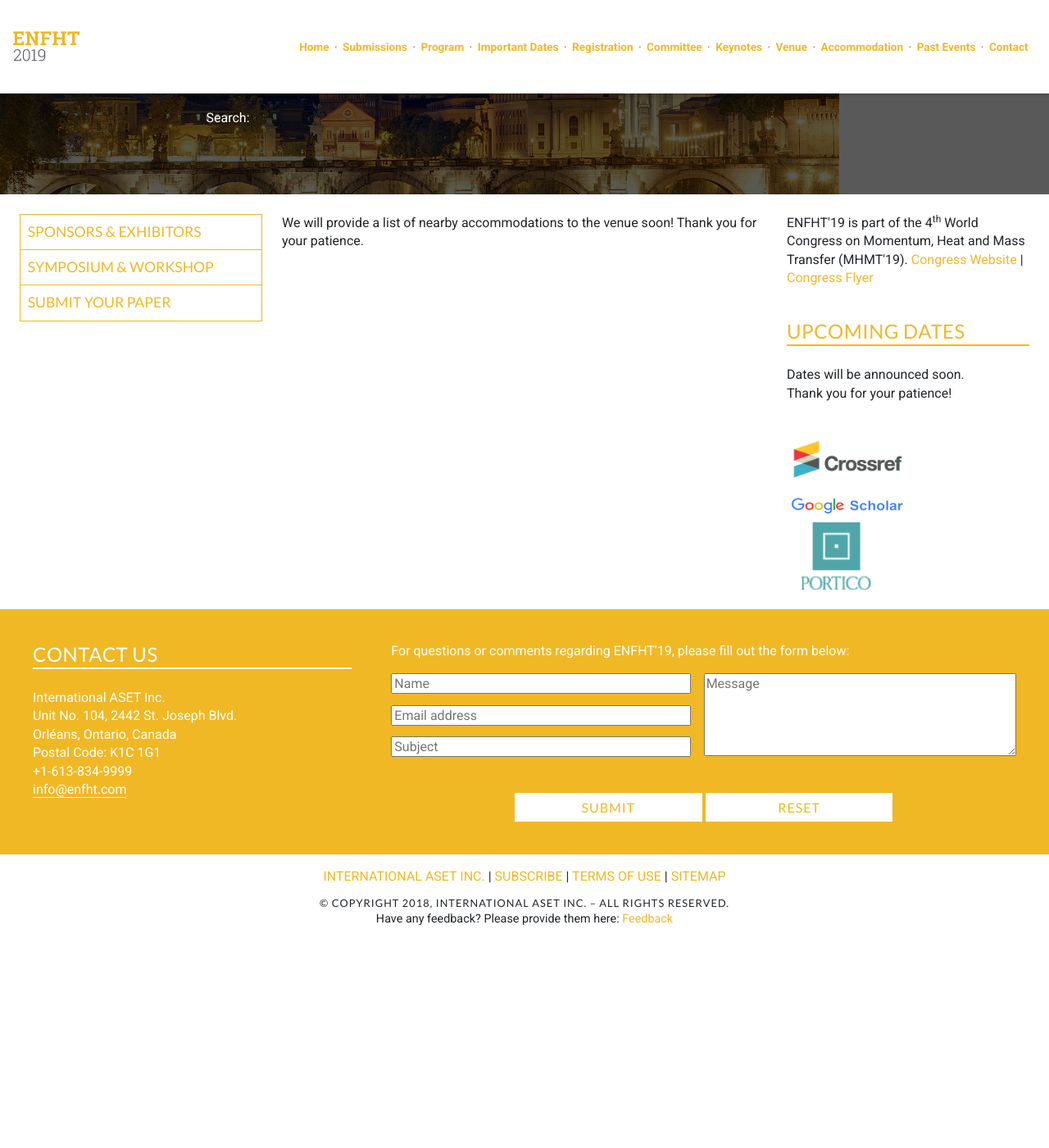
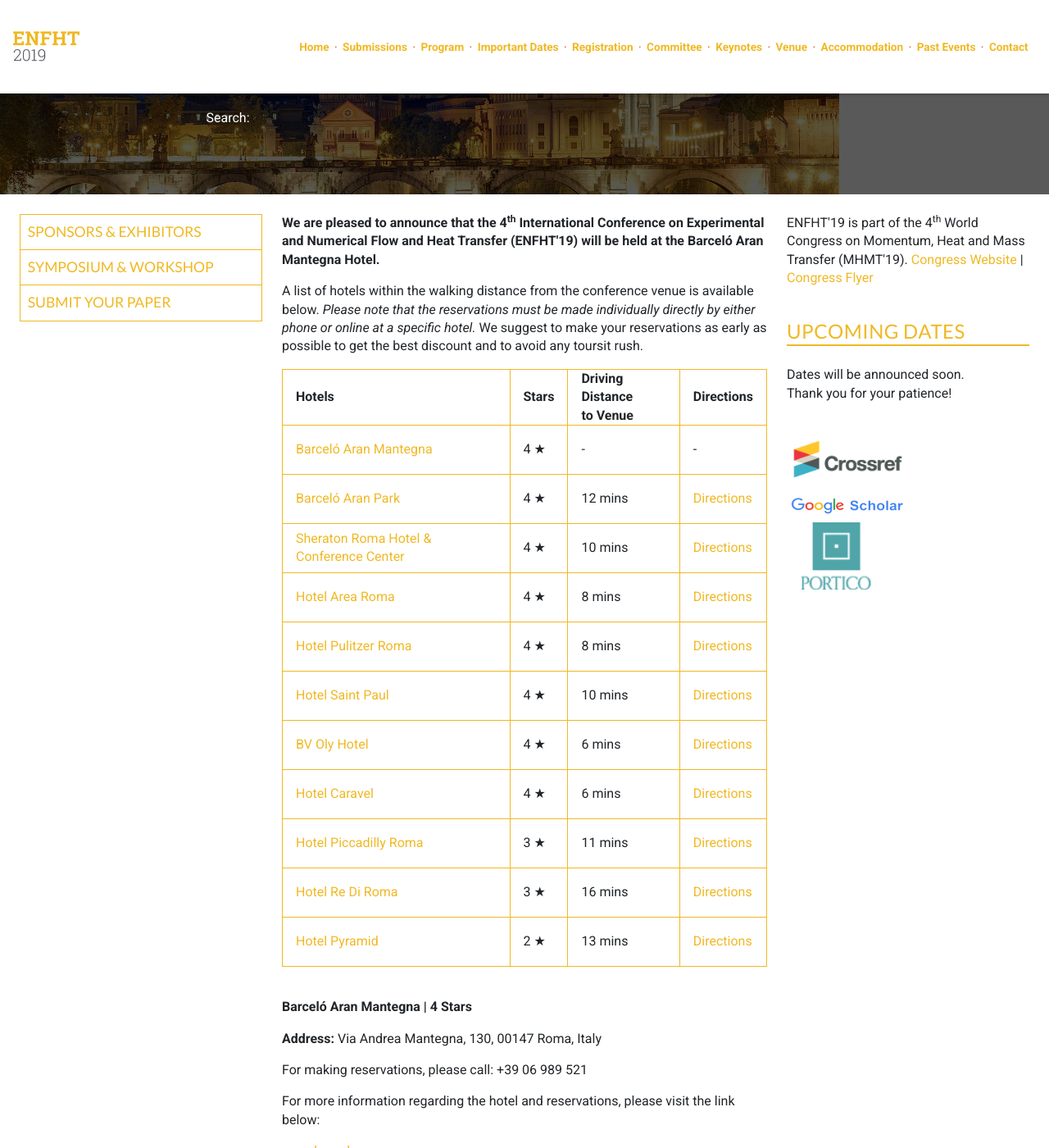
Before and after one commit to intaset/enfht, a Jekyll site: the page built from accommodation.html, in a window 1280 px wide and 1400 px high, scrolled down 243 px. Shown: the whole window at 82% size. Built offline with Jekyll 4.4.1, drawn with Linux system fonts in a browser that asks for light colours; nearby versions of some CDN libraries; Markdown is read by kramdown in place of the engine named in the settings; comment, search, counter and statistics services are not loaded; before the commit the page ends 1390 px from its top, so only the background shows below that; some of the changed text lies outside the part shown.

Commit message:
update venue and accommadation

```diff
--- a/accommodation.html
+++ b/accommodation.html
@@ -8,226 +8,257 @@ keyword: experimental flow conference, expiremental heat transfer conference, nu
 <a id="top"></a>
 <div class="unit unit-s-1 unit-m-1-4-1 unit-l-1-4-1">
   <div class="unit-spacer content">
-  <span class="anchor" id="top"></span>
-   <p class="body">We will provide a list of nearby accommodations to the venue soon! Thank you for your patience.</p>
-    <!--<p class="body">We are pleased to announce that the 4<sup>th</sup> International Conference on Experimental and Numerical Flow and Heat Transfer (ENFHT'19) will be held at the Novotel Budapest Centrum. <!-- More importantly, we have collaborated with the hotel to offer our customers a reduced rate on the accommodations! Please click here for more information: Hotel Alimara Barcelona </p>
+  <!-- <p class="body">We will provide a list of nearby accommodations to the venue soon! Thank you for your patience.</p> -->
 
-    <p class="body">A list of hotels within the walking distance from the conference venue is available below. Please note that the reservations must be made individually directly by either phone or online at a specific hotel. We suggest to make your reservations as early as possible to get the best discount and to avoid any tourist rush.</p>
+<p class="body"><strong>We are pleased to announce that the 4<sup>th</sup> International Conference on Experimental and Numerical Flow and Heat Transfer (ENFHT'19) will be held at the Barceló Aran Mantegna Hotel.</strong></p>
+
+<p class="body">A list of hotels within the walking distance from the conference venue is available below. <i>Please note that the reservations must be made individually directly by either phone or online at a specific hotel.</i> We suggest to make your reservations as early as possible to get the best discount and to avoid any toursit rush.</p>
 
 <table class="accommodation">
   <thead>
     <tr>
     <td><b>Hotels</b></td>
-    <td><b>Google Map Direction</b></td>
-    <td><b>Walking Distance</b></td>
+    <td><b>Stars</b></td>
+    <td><b>Driving Distance <br>to Venue</b></td>
+     <td><b>Directions</b></td>
     </tr>
     </thead>
     <tbody>
   <tr>
-    <td><a href="#Novotel" class="body-link">Hotel Novotel Budapest Centrum</a></td>
+    <td><a href="#Barceló_Aran_Mantegna" class="body-link">Barceló Aran Mantegna</a></td>
+     <td>4 &#9733;</td>
       <td>-</td>
       <td>-</td>
     </tr>
 
     <tr>
-    <td><a href="#1" class="body-link">Hotel Nemzeti Budapest - MGallery Collection</a></td>
-      <td><a href="https://goo.gl/maps/s8h7ufP8iDp" class="body-link">https://goo.gl/maps/s8h7ufP8iDp</a></td>
-      <td>2 Min.</td>
+    <td><a href="#Barceló_Aran_Park" class="body-link">Barceló Aran Park</a></td>
+     <td>4 &#9733;</td>
+     <td>12 mins</td>
+      <td><a href="https://goo.gl/maps/T5LfPBXkb8o" class="body-link" target="_blank">Directions</a></td>
     </tr>
 
     <tr>
-    <td><a href="#2" class="body-link">Atrium Fashion Hotel</a></td>
-      <td><a href="https://goo.gl/maps/SWRe1mLANeH2" class="body-link">https://goo.gl/maps/SWRe1mLANeH2</a></td>
-      <td>2 Min.</td>
+    <td><a href="#Sheraton_Roma_Hotel_&_Conference_Center_4*" class="body-link">Sheraton Roma Hotel & Conference Center </a></td>
+     <td>4 &#9733;</td>
+      <td>10 mins</td>
+      <td><a href="https://goo.gl/maps/dYjKJZPx1Dt" class="body-link" target="_blank">Directions</a></td>
     </tr>
 
     <tr>
-    <td><a href="#3" class="body-link">Boscolo Budapest</a></td>
-      <td><a href="https://goo.gl/maps/Zq57vRKdzWJ2" class="body-link">https://goo.gl/maps/Zq57vRKdzWJ2</a></td>
-      <td>3 Min.</td>
+    <td><a href="#Hotel_Area_Roma_4*" class="body-link">Hotel Area Roma </a></td>
+     <td>4 &#9733;</td>
+     <td>8 mins</td>
+      <td><a href="https://goo.gl/maps/9ikFpY95cTF2" class="body-link" target="_blank">Directions</a></td>
     </tr>
 
     <tr>
-    <td><a href="#4" class="body-link">Hotel Ibis Budapest City</a></td>
-      <td><a href="https://goo.gl/maps/86vwcufwiTy" class="body-link">https://goo.gl/maps/86vwcufwiTy</a></td>
-      <td>3 Min.</td>
+    <td><a href="#Hotel_Pulitzer_Roma_4*" class="body-link">Hotel Pulitzer Roma </a></td>
+     <td>4 &#9733;</td>
+      <td>8 mins</td>
+      <td><a href="https://goo.gl/maps/GQC2dTpieEz" class="body-link" target="_blank">Directions</a></td>
     </tr>
 
     <tr>
-    <td><a href="#5" class="body-link">Courtyard Budapest City Center</a></td>
-      <td><a href="https://goo.gl/maps/etQac3D67tz" class="body-link">https://goo.gl/maps/etQac3D67tz</a></td>
-      <td>4 Min.</td>
+    <td><a href="#Hotel_Saint_Paul_4*" class="body-link">Hotel Saint Paul </a></td>
+     <td>4 &#9733;</td>
+     <td>10 mins</td>
+      <td><a href="https://goo.gl/maps/SkH6SegEMWB2" class="body-link" target="_blank">Directions</a></td>
     </tr>
 
     <tr>
-    <td><a href="#6" class="body-link">The Three Corners Hotel Bristol Budapest</a></td>
-      <td><a href="https://goo.gl/maps/T6nsMKTtFz22" class="body-link">https://goo.gl/maps/T6nsMKTtFz22</a></td>
-      <td>5 Min.</td>
+    <td><a href="#BV_Oly_Hotel_4*" class="body-link">BV Oly Hotel </a></td>
+     <td>4 &#9733;</td>
+      <td>6 mins</td>
+      <td><a href="https://goo.gl/maps/NSaeVSGEYWv" class="body-link" target="_blank">Directions</a></td>
     </tr>
 
     <tr>
-    <td><a href="#7" class="body-link">Elit Hotel</a></td>
-      <td><a href="https://goo.gl/maps/WXQEQchZiBp" class="body-link">https://goo.gl/maps/WXQEQchZiBp</a></td>
-      <td>5 Min.</td>
+    <td><a href="#Hotel_Caravel_4*" class="body-link">Hotel Caravel </a></td>
+     <td>4 &#9733;</td>
+     <td>6 mins</td>
+      <td><a href="https://goo.gl/maps/iMv77zyGMQm" class="body-link" target="_blank">Directions</a></td>
     </tr>
 
     <tr>
-    <td><a href="#8" class="body-link">Queen's Court Hotel &amp; Residence</a></td>
-      <td><a href="https://goo.gl/maps/zNRCPX9y7Jv" class="body-link">https://goo.gl/maps/zNRCPX9y7Jv</a></td>
-      <td>9 Min.</td>
+    <td><a href="#Hotel_Piccadilly_Roma_3*" class="body-link">Hotel Piccadilly Roma </a></td>
+     <td>3 &#9733;</td>
+       <td>11 mins</td>
+      <td><a href="https://goo.gl/maps/V1eX6eA1PC22" class="body-link" target="_blank">Directions</a></td>
     </tr>
 
     <tr>
-    <td><a href="#9" class="body-link">Corinthia Hotel Budapest</a></td>
-      <td><a href="https://goo.gl/maps/TxrcrRsCHB32" class="body-link">https://goo.gl/maps/TxrcrRsCHB32</a></td>
-      <td>9 Min.</td>
+    <td><a href="#Hotel_Re_Di_Roma_3*" class="body-link">Hotel Re Di Roma</a></td>
+     <td>3 &#9733;</td>
+      <td>16 mins</td>
+      <td><a href="https://goo.gl/maps/SBKJBk8Wz972" class="body-link" target="_blank">Directions</a></td>
+    </tr>
+
+    <tr>
+    <td><a href="#Hotel_Pyramid_2*" class="body-link">Hotel Pyramid</a></td>
+     <td>2 &#9733;</td>
+      <td>13 mins</td>
+      <td><a href="https://goo.gl/maps/jftKGNSFjiw" class="body-link" target="_blank">Directions</a></td>
     </tr>
 
   </tbody>
 </table><br>
 
-<span class="anchor" id="Novotel"></span>
+<span class="anchor" id="Barceló_Aran_Mantegna"></span>
 <div class="bottom-border">
-<p class="body bold">Hotel Novotel Budapest Centrum | 4 Stars</p>
-<p class="body"><b>Address:</b> Budapest, Rákóczi út 43-45, 1088 Hungary</p>
+<p class="body bold">Barceló Aran Mantegna | 4 Stars</p>
+<p class="body"><b>Address:</b> Via Andrea Mantegna, 130, 00147 Roma, Italy</p>
 
-<p class="body">For making reservations, please call: +36 1 477 5300<br>
-<b>Group Discount:</b> Information will be provided soon.</p>
+<p class="body">For making reservations, please call: +39 06 989 521<br>
+<!-- <b>Group Discount:</b> Mention the conference to receive a Clarion discount. --></p>
 
-<p class="body"><b>To reserve a room:</b> please download and fill out the <a href="../NovotelBudapestBookingForm_ASET.pdf" class="body-link">Booking Form</a> and send directly to the hotel email address mentioned on the form.</p>
+<p class="body">For more information regarding the hotel and reservations, please visit the link below:</p>
 
-<p class="body">For more information regarding the hotel, please visit the link below:</p>
-
-<a href="http://www.novotel.com/gb/hotel-3560-novotel-budapest-centrum/index.shtml" class="body-link">www.novotel.com/gb/hotel-3560-novotel-budapest-centrum</a>
+<a href="http://www.barcelo.com" class="body-link">www.barcelo.com</a>
 
 <a href="#top" class="top">TOP</a>
-</div><br>
+</div>
 
-<span class="anchor" id="9"></span>
+<span class="anchor" id="Barceló_Aran_Park"></span>
 <div class="bottom-border">
-<p class="body bold">Corinthia Hotel Budapest | 5 Stars</p>
-<p class="body"><b>Address:</b> ERZSÉBET KÖRÚT 43-49 BUDAPEST H-1073</p>
+<p class="body bold">Barceló Aran Park | 4 Stars</p>
+<p class="body"><b>Address:</b> Via Riccardo Forster, 24, 00143 Roma, Italy</p>
 
-<p class="body">For making reservations, please call: +36 1 479 4000 </p>
+<p class="body">For making reservations, please call: +39 06 5107 2135</p>
 
-<p class="body">For more information regarding this hotel or to book online, please visit the link below:</p>
+<p class="body">For more information regarding the hotel and reservations, please visit the link below:</p>
 
-<a href="http://www.corinthia.com/hotels/budapest/?gclid=Cj0KEQjwt763BRDZx_Xg3-Pv2cABEiQAoDfeGOjY3e-ucw7r0JT1o6N7buHK-TI2qdhD3DKyVG9ltrgaAuBc8P8HAQ" class="body-link">www.corinthia.com/hotels/budapest</a>
+<a href="http://www.barcelo.com" class="body-link">www.barcelo.com</a>
 
 <a href="#top" class="top">TOP</a>
-</div><br>
+</div>
 
-<span class="anchor" id="3"></span>
+<span class="anchor" id="Sheraton_Roma_Hotel_&_Conference_Center_4*"></span>
 <div class="bottom-border">
-<p class="body bold">Boscolo Budapest | 5 Stars</p>
-<p class="body"><b>Address:</b> Erzsébet krt. 9/11 - 1073 Budapest, Hungary</p>
+<p class="body bold">Sheraton Roma Hotel & Conference Center | 4 Stars</p>
+<p class="body"><b>Address:</b> Viale del Pattinaggio, 100, 00144 Roma, Italy</p>
 
-<p class="body">For making reservations, please call: +36 1 886 61 11</p>
+<p class="body">For making reservations, please call: +39 06 54531</p>
 
-<p class="body">For more information regarding this hotel and making online reservation, please visit the link below:</p>
+<p class="body">For more information regarding the hotel and reservations, please visit the link below:</p>
 
-<a href="http://budapest.boscolohotels.com/" class="body-link">www.budapest.boscolohotels.com</a>
+<a href="http://www.sheratonrome.com" class="body-link">www.sheratonrome.com</a>
 
 <a href="#top" class="top">TOP</a>
-</div><br>
+</div>
 
-<span class="anchor" id="8"></span>
+<span class="anchor" id="Hotel_Area_Roma_4*"></span>
 <div class="bottom-border">
-<p class="body bold">Queen's Court Hotel &amp; Residence | 5 Stars</p>
-<p class="body"><b>Address:</b> 1074 Budapest, Dob Street 63., Budapest, Hungary</p>
+<p class="body bold">Hotel Area Roma | 4 Stars</p>
+<p class="body"><b>Address:</b> Via del Forte Ostiense, 21, 00146 Roma, Italy</p>
 
-<p class="body">For making reservations, please call: +36 1 882 3000</p>
+<p class="body">For making reservations, please call: +39 06 594 3183</p>
 
-<p class="body">For more information regarding this hotel and making online reservation, please visit the link below:</p>
+<p class="body">For more information regarding the hotel and reservations, please visit the link below:</p>
 
-<a href="http://www.queenscourthotelbudapest.com" class="body-link">www.queenscourthotelbudapest.com</a>
+<a href="http://www.hotelarearoma.it" class="body-link">www.hotelarearoma.it</a>
 
 <a href="#top" class="top">TOP</a>
-</div><br>
+</div>
 
-<span class="anchor" id="1"></span>
+<span class="anchor" id="Hotel_Pulitzer_Roma_4*"></span>
 <div class="bottom-border">
-<p class="body bold">Hotel Nemzeti Budapest - MGallery Collection | 4 Stars</p>
-<p class="body"><b>Address:</b> Jozsef Krt. 4 1088, Budapest, Hungary</p>
+<p class="body bold">Hotel Pulitzer Roma | 4 Stars</p>
+<p class="body"><b>Address:</b> Via Guglielmo Marconi, 905, 00146 Roma, Italy</p>
 
-<p class="body">For making reservations, please call: (+36) 1 477 4500</p>
+<p class="body">For making reservations, please call: +39 06 598 591</p>
 
-<p class="body">For more information regarding this hotel and making online reservation, please visit the link below:</p>
+<p class="body">For more information regarding the hotel and reservations, please visit the link below:</p>
 
-<a href="http://hotel-nemzeti-budapest.hu/en/" class="body-link">www.hotel-nemzeti-budapest.hu</a>
+<a href="http://www.hotelpulitzer.it" class="body-link">www.hotelpulitzer.it</a>
 
 <a href="#top" class="top">TOP</a>
-</div><br>
+</div>
 
-<span class="anchor" id="5"></span>
+<span class="anchor" id="Hotel_Saint_Paul_4*"></span>
 <div class="bottom-border">
-<p class="body bold">Courtyard Budapest City Center | 4 Stars</p>
-<p class="body"><b>Address:</b> Jozsef krt. 5, Budapest, H-1088 Hungary</p>
+<p class="body bold">Hotel Saint Paul | 4 Stars</p>
+<p class="body"><b>Address:</b> Via Vito Volterra, 43, 00146 Roma, Italy</p>
 
-<p class="body">For making reservations, please call: +36 1 327 5100</p>
+<p class="body">For making reservations, please call: +39 06 559 1911</p>
 
-<p class="body">For more information regarding this hotel and making online reservation, please visit the link below:</p>
+<p class="body">For more information regarding the hotel and reservations, please visit the link below:</p>
 
-<a href="http://www.marriott.com/hotels/travel/budcy-courtyard-budapest-city-center/" class="body-link">www.marriott.com/hotels/travel/budcy-courtyard-budapest-city-center/</a>
+<a href="https://www.hotelius.com" class="body-link">www.hotelius.com</a>
 
 <a href="#top" class="top">TOP</a>
-</div><br>
+</div>
 
-<span class="anchor" id="2"></span>
+<span class="anchor" id="BV_Oly_Hotel_4*"></span>
 <div class="bottom-border">
-<p class="body bold">Atrium Fashion Hotel | 4 Stars</p>
-<p class="body"><b>Address:</b> Csokonai u 14. 1081 Budapest, Hungary</p>
+<p class="body bold">BV Oly Hotel | 4 Stars</p>
+<p class="body"><b>Address:</b> Via del Santuario Regina degli Apostoli, 36, 00145 Roma, Italy</p>
 
-<p class="body">For making reservations, please call: +36 1 299 0777</p>
+<p class="body">For making reservations, please call: +39 06 594 441</p>
 
-<p class="body">For more information regarding this hotel and making online reservation, please visit the link below:</p>
+<p class="body">For more information regarding the hotel and reservations, please visit the link below:</p>
 
-<a href="http://www.atriumhotelbudapest.com/en/" class="body-link">www.atriumhotelbudapest.com</a>
+<a href="http://www.olyhotel.it" class="body-link">www.olyhotel.it</a>
 
 <a href="#top" class="top">TOP</a>
-</div><br>
+</div>
 
-<span class="anchor" id="6"></span>
+<span class="anchor" id="Hotel_Caravel_4*"></span>
 <div class="bottom-border">
-<p class="body bold">The Three Corners Hotel Bristol Budapest | 4 Stars</p>
-<p class="body"><b>Address:</b> Kenyérmező utca 4., 1081 Budapest, Hungary</p>
+<p class="body bold">Hotel Caravel | 4 Stars</p>
+<p class="body"><b>Address:</b> Via Cristoforo Colombo, 124, 00147 Roma, Italy</p>
 
-<p class="body">For making reservations, please call: +36 1 7991100</p>
+<p class="body">For making reservations, please call: +39 06 518 0789</p>
 
-<p class="body">For more information regarding this hotel and making online reservation, please visit the link below:</p>
+<p class="body">For more information regarding the hotel and reservations, please visit the link below:</p>
 
-<a href="http://threecorners.com/hotels/hotel-bristol/" class="body-link">www.threecorners.com/hotels/hotel-bristol</a>
+<a href="http://www.hotelcaravel.it" class="body-link">www.hotelcaravel.it</a>
 
 <a href="#top" class="top">TOP</a>
-</div><br>
+</div>
 
-<span class="anchor" id="4"></span>
+<span class="anchor" id="Hotel_Piccadilly_Roma_3*"></span>
 <div class="bottom-border">
-<p class="body bold">Hotel Ibis Budapest City | 3 Stars</p>
-<p class="body"><b>Address:</b> Akacfa u. 1-3, 1072, Budapest Hungary</p>
+<p class="body bold">Hotel Piccadilly Roma | 3 Stars</p>
+<p class="body"><b>Address:</b> Via Magna Grecia, 122, 00183 Roma, Italy</p>
 
-<p class="body">For making reservations, please call: +36 1 478 3050</p>
+<p class="body">For making reservations, please call: +39 06 7047 4858</p>
 
-<p class="body">For more information regarding this hotel and making online reservation, please visit the link below:</p>
+<p class="body">For more information regarding the hotel and reservations, please visit the link below:</p>
 
-<a href="http://www.accorhotels.com/gb/hotel-1681-ibis-budapest-city/index.shtml" class="body-link">www.accorhotels.com/gb/hotel-1681-ibis-budapest-city</a>
+<a href="http://www.hotelpiccadillyroma.it" class="body-link">www.hotelpiccadillyroma.it</a>
 
 <a href="#top" class="top">TOP</a>
-</div><br>
+</div>
 
-<span class="anchor" id="7"></span>
+<span class="anchor" id="Hotel_Re_Di_Roma_3*"></span>
 <div class="bottom-border">
-<p class="body bold">Elit Hotel | 3 Stars</p>
-<p class="body"><b>Address:</b> 1081 Budapest, Rákóczi út 67., Hungary</p>
+<p class="body bold">Hotel Re Di Roma | 3 Stars</p>
+<p class="body"><b>Address:</b> Via Vercelli, 21, 00182 Roma, Italy</p>
 
-<p class="body">For making reservations, please call: +36 1 785 8095</p>
+<p class="body">For making reservations, please call: +39 06 7030 2501</p>
 
-<p class="body">For more information regarding this hotel and making online reservation, please visit the link below:</p>
+<p class="body">For more information regarding the hotel and reservations, please visit the link below:</p>
 
-<a href="http://www.elithotel.hu/index.php" class="body-link">www.elithotel.hu</a>
+<a href="http://www.hotelrediroma.com" class="body-link">www.hotelrediroma.com</a>
 
 <a href="#top" class="top">TOP</a>
-</div>-->
+</div>
+
+<span class="anchor" id="Hotel_Pyramid_2*"></span>
+<div class="bottom-border">
+<p class="body bold">Hotel Pyramid | 2 Stars</p>
+<p class="body"><b>Address:</b> Via dei Magazzini Generali, 4, 00154 Roma, Italy</p>
+
+<p class="body">For making reservations, please call: +39 06 578 0009</p>
+
+<p class="body">For more information regarding the hotel and reservations, please visit the link below:</p>
+
+<a href="http://www.hotelpyramid.it" class="body-link">www.hotelpyramid.it</a>
+
+<a href="#top" class="top">TOP</a>
+</div>
+
 
   </div>
   </div>
--- a/venue.html
+++ b/venue.html
@@ -4,27 +4,46 @@ title: ENFHT'19 - Conference Venue
 meta: The venue information is provided here for the conference.
 keyword: experimental flow conference, expiremental heat transfer conference, numerical heat transfer conference, numerical flow conference, cfd conference, heat transfer enhancement, porous media conference, nanofluids conference, non-newtonian flow conference, non-newtonian heat transfer conference, polymer processing conference, renewable energy conference, turbulent flow conference, experimental flow, numerical flow, heat transfer, expiremental heat transfer, numerical heat transfer, cfd, heat transfer enhancement conference, porous media, nanofluids, non-newtonian flow, non-newtonian heat transfer, polymer processing, renewable energy, turbulent flow, fluid flow, fluid flow conference, flow, flow conference, fluid mechanics, fluid mechanics conference, fluid dynamics, fluid dynamics conference
 ---
-
 <div class="unit unit-s-1 unit-m-1-4-1 unit-l-1-4-1">
   <div class="unit-spacer content">
-  <p class="body">The venue of the conference will be announced shortly! Thank you for your patience.</p>
-  <!--<p class="body">We are pleased to announce that the 4<sup>th</sup> International Conference on Experimental and Numerical Flow and Heat Transfer (ENFHT'19) will be held in Budapest, Hungary, on April 12 - 14, 2018 at the Novotel Budapest Centrum.</p>
+  <!--<p class="body">The venue of the conference will be announced shortly! Thank you for your patience.</p>-->
 
-  <p class="body">Art nouveau style Novotel Budapest  Centrum is located in the city centre with easy access. Enjoy 4-star comfort in  sound-proof, air-conditioned rooms with tea/coffee making facilities. Café  Palace restaurant await our guests with live piano music, Hungarian and  International tastes. The hotel offers free entrance into a fitness room, jacuzzi,  and sauna. Free WiFi is available in the entire Hotel.  For information on how to reserve a room,  please see the <a href="/accommodation/#Novotel" class="body-link">accomodation page</a>. </p>
- <p class="body">
-  Metro, trams and buses are on your  doorstep. Novotel Budapest Centrum is close to Keleti Railway station as well  to Blaha Lujza square on Pest side of Budapest. With easy access to public  transportation, you can quickly reach the Danube River, shopping areas of  Budapest, the Syma congress centre, Hungexpo exhibition field, or the Budapest  Arena concert hall. Restaurants with international kitchen and excellent bars,  pubs can be found in close proximity of the Hotel.</p>
- <p class="body">For more information on Novotel  Budapest Centrum, please visit:</p>
+    <p class="body"><strong>We are pleased to announce that the 4<sup>th</sup> International Conference on Experimental and Numerical Flow and Heat Transfer (ENFHT'19) will be held in Italy, Rome on April 2019 at the Barceló Aran Mantegna.</strong></p>
 
-<center><a href="http://www.accorhotels.com/gb/hotel-3560-novotel-budapest-centrum/index.shtml" target="_blank" class="body-link"><img src="../img/novotel_logo.png" class="flex-sponsor"></a></center>
+  <h3>Barceló Aran Mantegna</h3>
+<p class="body">The Barceló Aran Mantegna is located in EUR-Garbatella, Rome's business district, surrounded by green spaces and very close to the city's new exhibition centre, the Nuova Fiera di Roma. The hotel's location ensures that it is always peaceful, but it is also well-connected to the city centre and Fiumicino and Ciampino international airports. There is a bus stop nearby which links the hotel to the centre of Rome, as well as all kinds of shops, banks, restaurants, and cafés.</p>
 
 
- <p class="body">Often described as the "Little  Paris of Middle Europe", Budapest is famous not only for the monuments  reflecting its own 1,000-year-old culture, but also for the relics of others  who settled here. Remains from both Roman occupation and much later ruled by the  Turks can still be seen in the city. After the Ottoman Empire the union with  Austria has a particular influence on the city's form and style.</p>
- <p class="body">The capital has two sides, Buda and  Pest, stretching along the banks of the Danube, representing two different  characters of the city.<br>
-  Suburban Buda and its historic castle  district offer medieval streets and houses, museums, caves and Roman ruins. The  dynamic Pest side boasts the largest parliament building in Europe, riverside  promenades, flea markets, bookstores, antique stores and café houses.</p>
-  <p class="body">
-  Budapest has a lot to offer. Museums  and galleries, churches and synagogues, palaces and historic buildings, baths  and pools are presented together with the influence of Secession in the city.</p>
- <p class="body">For more information on Budapest,  please visit: <a href="http://www.budapest.com" class="body-link">www.budapest.com</a>. </p>
--->
+
+<p class="body">For more information on the Barceló Aran Mantegna, please visit: <a href="https://www.barcelo.com/en-us/hotels/italy/rome/barcelo-aran-mantegna/" target="_blank" class="body-link">https://www.barcelo.com</a>.</p>
+
+
+<center><a href="https://www.barcelo.com/en-us/hotels/italy/rome/barcelo-aran-mantegna/" target="_blank" class="body-link"><img src="../img/Logo-Barcelo_BHR_pos.png"
+ width="30%"></a></center>
+
+<center>
+<p class="body">
+<strong>Barceló Aran Mantegna</strong><br>
+<a target="_blank" href="https://goo.gl/maps/r2QEgrojMjr" class="body-link">Via Andrea Mantegna, 130<br>
+00147 Roma, Italia </a><br>
+Tel: +39 06 989 521 <br>
+Email: aranmantegna@barcelo.com<br>
+<a href="https://www.barcelo.com/en-us/hotels/italy/rome/barcelo-aran-mantegna/" target="_blank" class="body-link">www.barcelo.com </a>
+</p>
+</center>
+
+<br>
+<h3>ROME</h3>
+
+<center><a href="http://www.turismoroma.it" target="_blank" class="body-link"><img src="../img/header.jpg" class="flex-img"></a></center>
+<br>
+
+<p class="body">Rome, Italy’s capital, is a sprawling, cosmopolitan city with nearly 3,000 years of globally influential art, architecture and culture on display. Ancient ruins such as the Forum and the Colosseum evoke the power of the former Roman Empire. Vatican City, headquarters of the Roman Catholic Church, has St. Peter’s Basilica and the Vatican Museums, which house masterpieces such as Michelangelo’s Sistine Chapel frescoes. </p>
+
+<p class="body">Rome can be reached very easily via its airports (Leonardo da Vinci and Ciampino), by rail (the two large stations, Termini and Tiburtina), and even by sea (the ports of Ostia, Fiumicino and Civitavecchia). </p>
+
+<p class="body">For more information on Rome, please visit <b><i><a href="http://www.turismoroma.it" target="_blank" class="body-link">Turismoroma</a></i></b>, the city’s tourist portal.</p>
+
 
   </div>
   </div>
```
Also changed, not shown: img/Logo-Barcelo_BHR_pos.png (added), 3 other files. Lines whose indentation alone changed are shown as unchanged.
